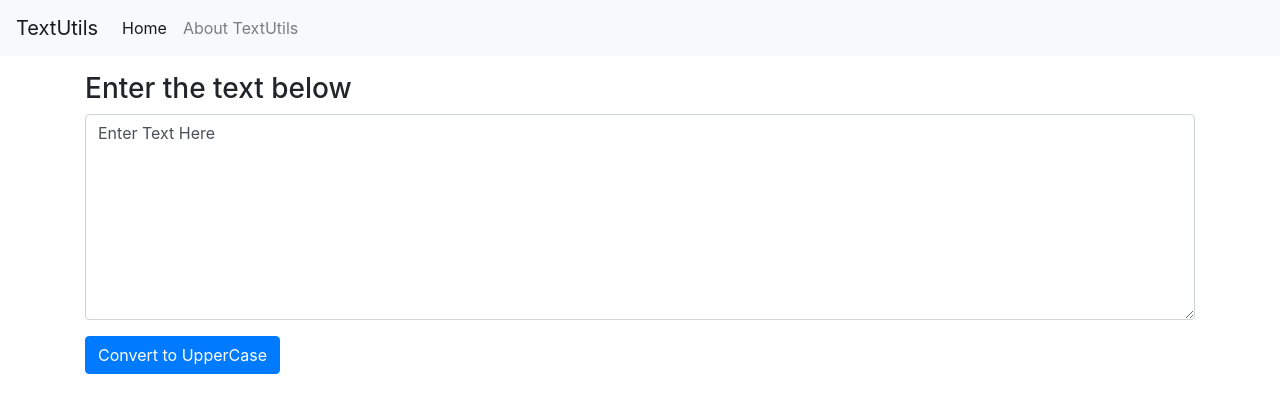
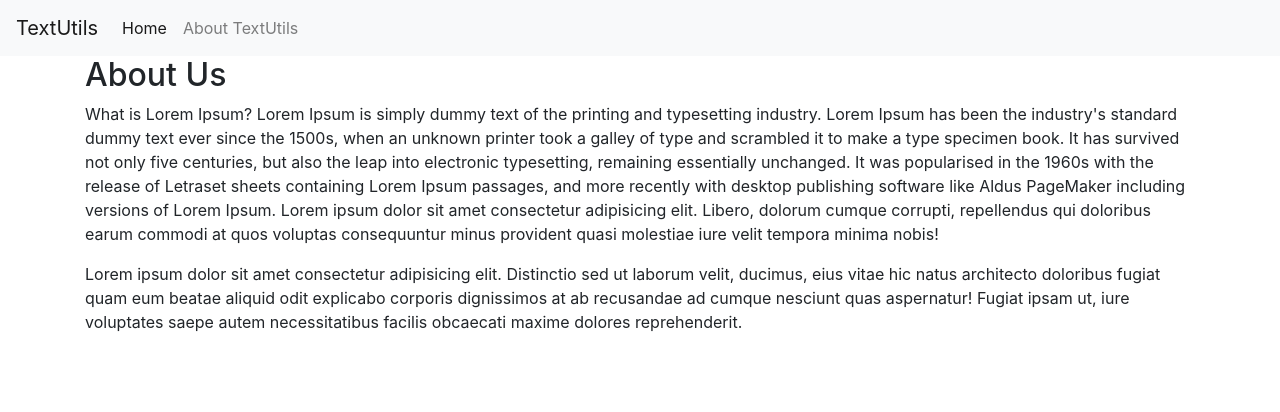
Before and after one commit to mr-miyur/Text_Utils, a React (Create React App) app: page / in a window 1280 px wide. Shown: the top 412 px of the page. Built offline with nearby package versions, Linux system fonts and the light colour scheme.

Commit message:
added new functionality

```diff
--- a/src/App.js
+++ b/src/App.js
@@ -1,17 +1,16 @@
 import "./App.css";
+import About from "./components/About";
 import NavBar from "./components/NavBar";
-import TextForm from "./components/TextForm";
+// import TextForm from "./components/TextForm";
 
 function App() {
   return (
     <>
-  <NavBar title="TextUtils"  aboutText="About TextUtils"/>
-  <div className="container my-3">
-  <TextForm/>
-  </div>
+      <NavBar title="TextUtils" aboutText="About TextUtils" />
 
-
-  </>
+      {/* <TextForm /> */}
+      <About/>
+    </>
   );
 }
 
--- a/src/components/About.js
+++ b/src/components/About.js
@@ -2,8 +2,8 @@ import React from "react";
 
 export default function About() {
   return (
-    <div>
-        <h2>About Text Utils</h2>
+    <div className="container">
+      <h2>About Us</h2>
       <p>
         What is Lorem Ipsum? Lorem Ipsum is simply dummy text of the printing
         and typesetting industry. Lorem Ipsum has been the industry's standard
@@ -13,7 +13,16 @@ export default function About() {
         remaining essentially unchanged. It was popularised in the 1960s with
         the release of Letraset sheets containing Lorem Ipsum passages, and more
         recently with desktop publishing software like Aldus PageMaker including
-        versions of Lorem Ipsum.{" "}
+        versions of Lorem Ipsum. Lorem ipsum dolor sit amet consectetur
+        adipisicing elit. Libero, dolorum cumque corrupti, repellendus qui
+        doloribus earum commodi at quos voluptas consequuntur minus provident
+        quasi molestiae iure velit tempora minima nobis! </p>
+        <p>Lorem ipsum dolor sit
+        amet consectetur adipisicing elit. Distinctio sed ut laborum velit,
+        ducimus, eius vitae hic natus architecto doloribus fugiat quam eum
+        beatae aliquid odit explicabo corporis dignissimos at ab recusandae ad
+        cumque nesciunt quas aspernatur! Fugiat ipsam ut, iure voluptates saepe
+        autem necessitatibus facilis obcaecati maxime dolores reprehenderit.
       </p>
     </div>
   );
--- a/src/components/TextForm.js
+++ b/src/components/TextForm.js
@@ -1,22 +1,95 @@
-import React, { useState } from 'react';
-
-
+import React, { useState } from "react";
 
 export default function TextForm() {
-    const [text, setText] = useState('Enter Text Here');
+  const [text, setText] = useState("");
 
-const handleUpperCase=()=>{
-let newText=text.toUpperCase();
+  const handleUpperCase = () => {
+    let newText = text.toUpperCase();
     setText(newText);
+  };
+
+  const handleLowerCase = () => {
+    let newText = text.toLowerCase();
+    setText(newText);
+  };
+
+  const handleExtraSpaces = () => {
+    let newText = text.replace(/ +(?= )/g, "");
+    setText(newText);
+  };
+
+  const handleCamleCase = () => {
+    let str = text;
+    str = CamleCase(str);
+    function CamleCase(str) {
+      return str
+        .replace(/\s(.)/g, function ($1) {
+          return $1.toUpperCase();
+        })
+        .replace(/\s/g, "")
+        .replace(/^(.)/, function ($1) {
+          return $1.toLowerCase();
+        });
     }
+
+    setText(str);
+  };
+
+  const handleClearText = () => {
+        setText('');
+  };
+
 
   return (
     <>
-            <div className="form-group">
+      <div className="container my-3">
+        <div className=" form-group">
           <h3>Enter the text below</h3>
-                <textarea className="form-control" value={text} onInput={e => setText(e.target.value)} id="textid" rows="8"></textarea>
+          <textarea
+            className="form-control"
+            placeholder="Enter Text Here"
+            value={text}
+            onInput={(e) => setText(e.target.value)}
+            id="textid"
+            rows="8"
+          ></textarea>
         </div>
-            <button type="button" onClick={handleUpperCase} className="btn btn-primary">Convert to UpperCase</button>
+        <button
+          type="button"
+          onClick={handleUpperCase}
+          className="btn btn-outline-secondary mx-1"
+        >
+          Convert to UpperCase
+        </button>
+        <button
+          type="button"
+          onClick={handleLowerCase}
+          className="btn btn-outline-secondary mx-1"
+        >
+          Convert to LowerCase
+        </button>
+        <button
+          type="button"
+          onClick={handleCamleCase}
+          className="btn btn-outline-warning mx-1"
+        >
+          Convert to CamleCase
+        </button>
+        <button
+          type="button"
+          onClick={handleExtraSpaces}
+          className="btn btn-outline-info mx-1"
+        >
+          Remove Extra Space's
+        </button>
+        <button
+          type="button"
+          onClick={handleClearText}
+          className="btn btn-outline-danger mx-1"
+        >
+          Clear Text
+        </button>
+      </div>
     </>
   );
 }
```
Lines whose indentation alone changed are shown as unchanged.
